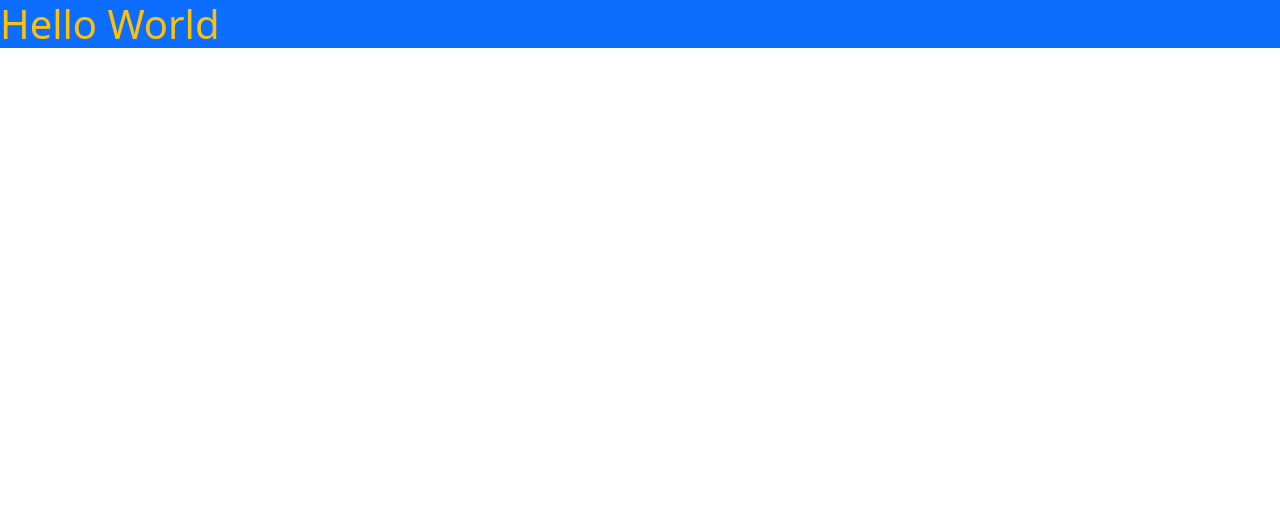
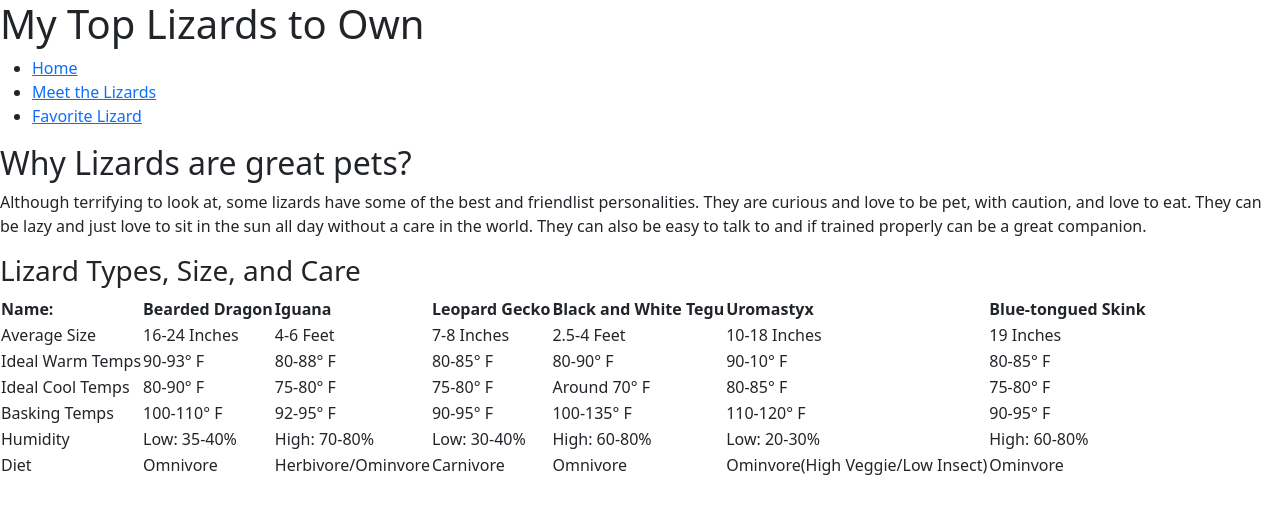
Before and after one commit to jaysune36/week9Assignment, a website: page index.html in a window 1280 px wide. Drawn offline with nearby package versions, Linux system fonts and the light colour scheme.

Commit message:
Created main html for all pages. Added a 3rd html page for imgs

```diff
--- a/index.html
+++ b/index.html
@@ -7,7 +7,95 @@
   <link rel="stylesheet" href="node_modules/bootstrap/dist/css/bootstrap.css">
 </head>
 <body>
-  <h1 class="text text-warning bg bg-primary">Hello World</h1>
+  <header>
+    <h1>My Top Lizards to Own</h1>
+      <nav>
+        <ul>
+          <li><a href="index.html">Home</a></li>
+          <li><a href="index_2.html">Meet the Lizards</a></li>
+          <li><a href="index_3.html">Favorite Lizard</a></li>
+        </ul>
+      </nav>
+  </header>
+  <main>
+    <div>
+    <h2>Why Lizards are great pets?</h2>
+    <p>Although terrifying to look at, some lizards have some of the best and friendlist personalities. They are curious and love to be pet, with caution, and love to eat. They can be lazy and just love to sit in the sun all day without a care in the world. They can also be easy to talk to and if trained properly can be a great companion.</p>
+    </div>
+    <div>
+      <h3>Lizard Types, Size, and Care</h3>
+      <table>
+        <thead>
+          <tr>
+            <th>Name:</th>
+            <th>Bearded Dragon</th>
+            <th>Iguana</th>
+            <th>Leopard Gecko</th>
+            <th>Black and White Tegu</th>
+            <th>Uromastyx</th>
+            <th>Blue-tongued Skink</th>
+          </tr>
+        </thead>
+        <tbody>
+          <tr>
+            <td>Average Size</td>
+            <td>16-24 Inches</td>
+            <td>4-6 Feet</td>
+            <td>7-8 Inches</td>
+            <td>2.5-4 Feet</td>
+            <td>10-18 Inches</td>
+            <td>19 Inches</td>
+          </tr>
+          <tr>
+            <td>Ideal Warm Temps</td>
+            <td>90-93&deg; F</td>
+            <td>80-88&deg; F</td>
+            <td>80-85&deg; F</td>
+            <td>80-90&deg; F</td>
+            <td>90-10&deg; F</td>
+            <td>80-85&deg; F</td>
+          </tr>
+          <tr>
+            <td>Ideal Cool Temps</td>
+            <td>80-90&deg; F</td>
+            <td>75-80&deg; F</td>
+            <td>75-80&deg; F</td>
+            <td>Around 70&deg; F</td>
+            <td>80-85&deg; F</td>
+            <td>75-80&deg; F</td>
+          </tr>
+          <tr>
+            <td>Basking Temps</td>
+            <td>100-110&deg; F</td>
+            <td>92-95&deg; F</td>
+            <td>90-95&deg; F</td>
+            <td>100-135&deg; F</td>
+            <td>110-120&deg; F</td>
+            <td>90-95&deg; F</td>
+          </tr>
+          <tr>
+            <td>Humidity</td>
+            <td>Low: 35-40%</td>
+            <td>High: 70-80%</td>
+            <td>Low: 30-40%</td>
+            <td>High: 60-80%</td>
+            <td>Low: 20-30%</td>
+            <td>High: 60-80%</td>
+          </tr>
+          <tr>
+            <td>Diet</td>
+            <td>Omnivore</td>
+            <td>Herbivore/Ominvore</td>
+            <td>Carnivore</td>
+            <td>Omnivore</td>
+            <td>Ominvore(High Veggie/Low Insect)</td>
+            <td>Ominvore</td>
+          </tr>
+        </tbody>
+      </table>
+    </div>
+
+  </main>
   <script src="node_modules/jquery/dist/jquery.js"></script>
 </body>
 </html>
```
Also changed, not shown: index_2.html (+42 -0 lines), index_3.html (added, +49 -0 lines).
